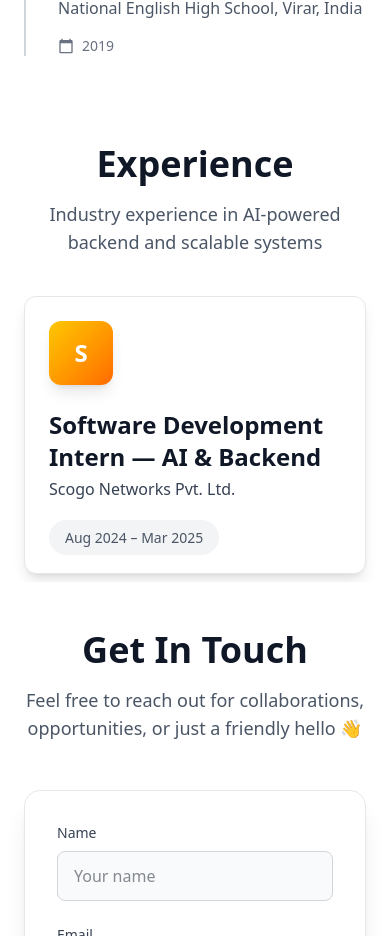
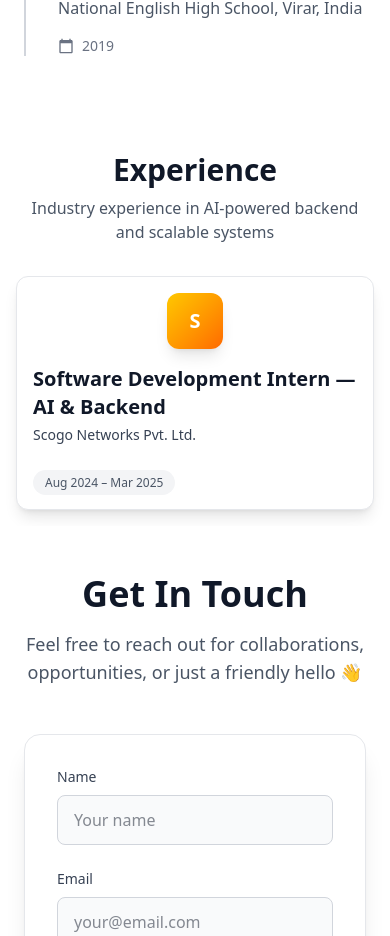
Before and after one commit to Mokshu3242/Portfolio, a Next.js app: page / in a window 390 px wide. Shown: the part 6379-7315 px from the top of the page. Built offline with nearby package versions, Linux system fonts and the light colour scheme.

Commit message:
Experience responsive

```diff
--- a/src/components/Experience.tsx
+++ b/src/components/Experience.tsx
@@ -57,48 +57,48 @@ export default function Experience() {
   return (
     <section
       id="experience"
-      className="py-2 px-6 bg-white dark:bg-black transition-colors duration-300"
+      className="py-4 px-4 sm:px-6 md:px-8 bg-white dark:bg-black transition-colors duration-300"
     >
       <div className="max-w-7xl mx-auto">
         {/* Section Header */}
-        <div className="text-center mb-10">
-          <h2 className="text-4xl sm:text-5xl font-bold text-gray-900 dark:text-white mb-4">
+        <div className="text-center mb-8 sm:mb-10">
+          <h2 className="text-3xl sm:text-4xl md:text-5xl font-bold text-gray-900 dark:text-white mb-2 sm:mb-4">
             Experience
           </h2>
-          <p className="text-lg text-gray-600 dark:text-gray-400 max-w-2xl mx-auto">
+          <p className="text-base sm:text-lg md:text-lg text-gray-600 dark:text-gray-400 max-w-2xl mx-auto">
             Industry experience in AI-powered backend and scalable systems
           </p>
         </div>
 
         {/* Experience Cards */}
-        <div className="space-y-6">
+        <div className="space-y-4 sm:space-y-6">
           {experiences.map((exp) => (
             <div
               key={exp.id}
               onClick={() => openModal(exp)}
               className="cursor-pointer bg-white dark:bg-gray-800 rounded-xl shadow-lg overflow-hidden hover:shadow-2xl transition-all duration-300 border border-gray-200 dark:border-gray-700 group"
             >
-              <div className="flex flex-col sm:flex-row items-start sm:items-center p-6 gap-6">
+              <div className="flex flex-col sm:flex-row sm:items-center p-4 sm:p-6 gap-4 sm:gap-6">
                 {/* Left Icon */}
-                <div className="shrink-0">
-                  <div className="w-16 h-16 rounded-xl bg-linear-to-br from-yellow-400 to-orange-500 dark:from-yellow-600 dark:to-orange-700 flex items-center justify-center text-white text-2xl font-bold shadow-lg">
+                <div className="shrink-0 self-center sm:self-start">
+                  <div className="w-14 h-14 sm:w-16 sm:h-16 rounded-xl bg-linear-to-br from-yellow-400 to-orange-500 dark:from-yellow-600 dark:to-orange-700 flex items-center justify-center text-white text-xl sm:text-2xl font-bold shadow-lg">
                     {exp.company.charAt(0)}
                   </div>
                 </div>
 
                 {/* Main Info */}
                 <div className="grow min-w-0">
-                  <h3 className="text-2xl font-bold text-gray-900 dark:text-white mb-1">
+                  <h3 className="text-xl sm:text-2xl font-bold text-gray-900 dark:text-white mb-1">
                     {exp.role}
                   </h3>
-                  <p className="text-gray-700 dark:text-gray-300 font-medium">
+                  <p className="text-gray-700 dark:text-gray-300 font-medium text-sm sm:text-base">
                     {exp.company}
                   </p>
                 </div>
 
                 {/* Duration */}
-                <div className="shrink-0">
-                  <span className="px-4 py-2 text-sm font-medium bg-gray-100 dark:bg-gray-700 text-gray-600 dark:text-gray-300 rounded-full">
+                <div className="shrink-0 self-start sm:self-auto mt-2 sm:mt-0">
+                  <span className="px-3 py-1 text-xs sm:text-sm font-medium bg-gray-100 dark:bg-gray-700 text-gray-600 dark:text-gray-300 rounded-full">
                     {exp.duration}
                   </span>
                 </div>
@@ -111,20 +111,20 @@ export default function Experience() {
       {/* Modal */}
       {selectedExperience && (
         <div
-          className="fixed inset-0 z-50 flex items-center justify-center p-4 bg-black bg-opacity-75 backdrop-blur-sm animate-fadeIn"
+          className="fixed inset-0 z-50 flex items-center justify-center p-2 sm:p-4 bg-black bg-opacity-75 backdrop-blur-sm animate-fadeIn"
           onClick={closeModal}
         >
           <div
-            className="bg-white dark:bg-gray-800 rounded-2xl max-w-3xl w-full max-h-[90vh] overflow-y-auto shadow-2xl animate-slideUp"
+            className="bg-white dark:bg-gray-800 rounded-2xl w-full max-w-lg sm:max-w-2xl md:max-w-3xl max-h-[90vh] overflow-y-auto shadow-2xl animate-slideUp"
             onClick={(e) => e.stopPropagation()}
           >
             {/* Modal Header */}
-            <div className="sticky top-0 bg-white dark:bg-gray-800 border-b border-gray-200 dark:border-gray-700 p-6 flex justify-between items-start">
-              <div>
-                <h3 className="text-3xl font-bold text-gray-900 dark:text-white mb-1">
+            <div className="sticky top-0 bg-white dark:bg-gray-800 border-b border-gray-200 dark:border-gray-700 p-4 sm:p-6 flex justify-between items-start">
+              <div className="min-w-0">
+                <h3 className="text-2xl sm:text-3xl font-bold text-gray-900 dark:text-white mb-1">
                   {selectedExperience.role}
                 </h3>
-                <p className="text-gray-600 dark:text-gray-400">
+                <p className="text-gray-600 dark:text-gray-400 text-sm sm:text-base">
                   {selectedExperience.company} • {selectedExperience.duration}
                 </p>
               </div>
@@ -133,28 +133,28 @@ export default function Experience() {
                 className="p-2 hover:bg-gray-100 dark:hover:bg-gray-700 rounded-full transition-colors"
                 aria-label="Close modal"
               >
-                <FaTimes className="w-5 h-5 text-gray-600 dark:text-gray-400" />
+                <FaTimes className="w-4 h-4 sm:w-5 sm:h-5 text-gray-600 dark:text-gray-400" />
               </button>
             </div>
 
             {/* Modal Content */}
-            <div className="p-6 space-y-6">
+            <div className="p-4 sm:p-6 space-y-4 sm:space-y-6">
               {/* Description */}
               <div>
-                <h4 className="text-xl font-semibold text-gray-900 dark:text-white mb-3">
+                <h4 className="text-lg sm:text-xl font-semibold text-gray-900 dark:text-white mb-2 sm:mb-3">
                   Overview
                 </h4>
-                <p className="text-gray-600 dark:text-gray-300 leading-relaxed">
+                <p className="text-gray-600 dark:text-gray-300 leading-relaxed text-sm sm:text-base">
                   {selectedExperience.description}
                 </p>
               </div>
 
               {/* Highlights */}
               <div>
-                <h4 className="text-xl font-semibold text-gray-900 dark:text-white mb-3">
+                <h4 className="text-lg sm:text-xl font-semibold text-gray-900 dark:text-white mb-2 sm:mb-3">
                   Key Contributions
                 </h4>
-                <ul className="space-y-2 list-disc list-inside text-gray-700 dark:text-gray-300">
+                <ul className="space-y-1 sm:space-y-2 list-disc list-inside text-gray-700 dark:text-gray-300 text-sm sm:text-base">
                   {selectedExperience.highlights.map((point, index) => (
                     <li key={index}>{point}</li>
                   ))}
@@ -163,14 +163,14 @@ export default function Experience() {
 
               {/* Tech Stack */}
               <div>
-                <h4 className="text-xl font-semibold text-gray-900 dark:text-white mb-3">
+                <h4 className="text-lg sm:text-xl font-semibold text-gray-900 dark:text-white mb-2 sm:mb-3">
                   Tech Stack
                 </h4>
-                <div className="flex flex-wrap gap-2">
+                <div className="flex flex-wrap gap-1 sm:gap-2">
                   {selectedExperience.techStack.map((tech, index) => (
                     <span
                       key={index}
-                      className="px-4 py-2 text-sm font-medium bg-yellow-100 dark:bg-yellow-900/30 text-yellow-800 dark:text-yellow-400 rounded-full border border-yellow-200 dark:border-yellow-800"
+                      className="px-3 py-1 sm:px-4 sm:py-2 text-xs sm:text-sm font-medium bg-yellow-100 dark:bg-yellow-900/30 text-yellow-800 dark:text-yellow-400 rounded-full border border-yellow-200 dark:border-yellow-800"
                     >
                       {tech}
                     </span>
```
